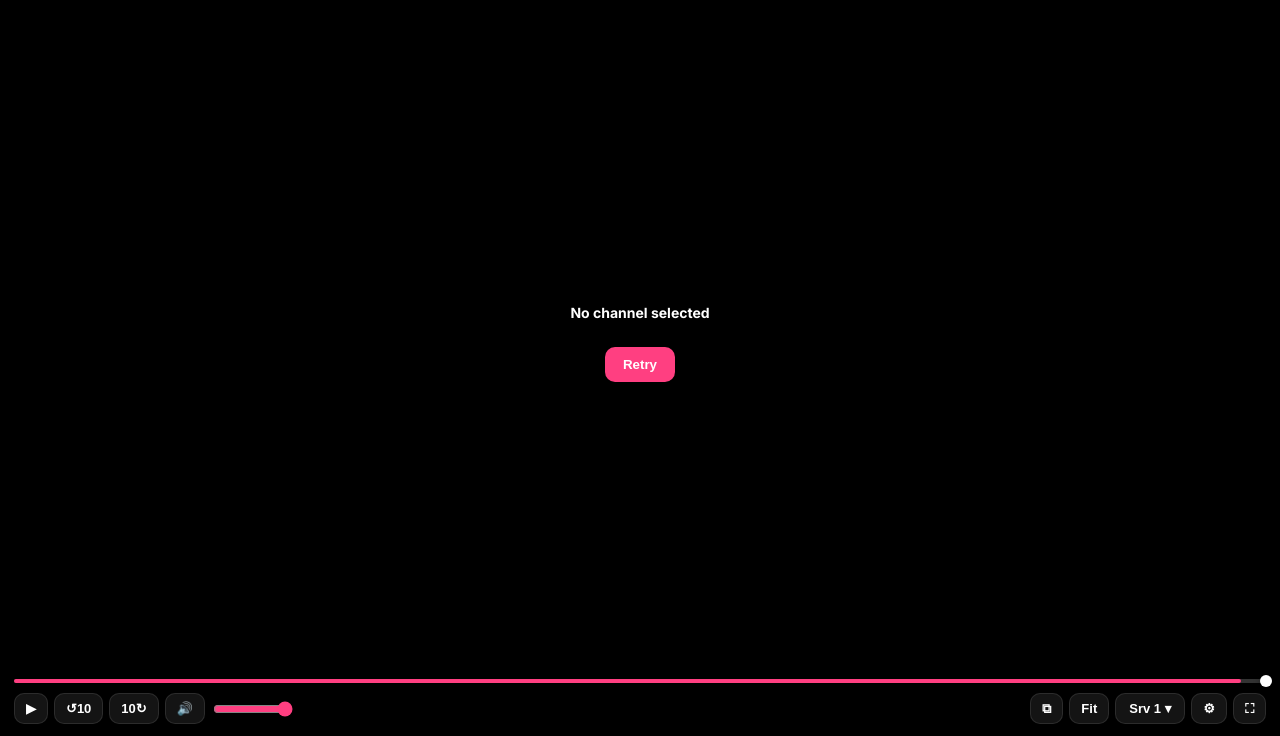
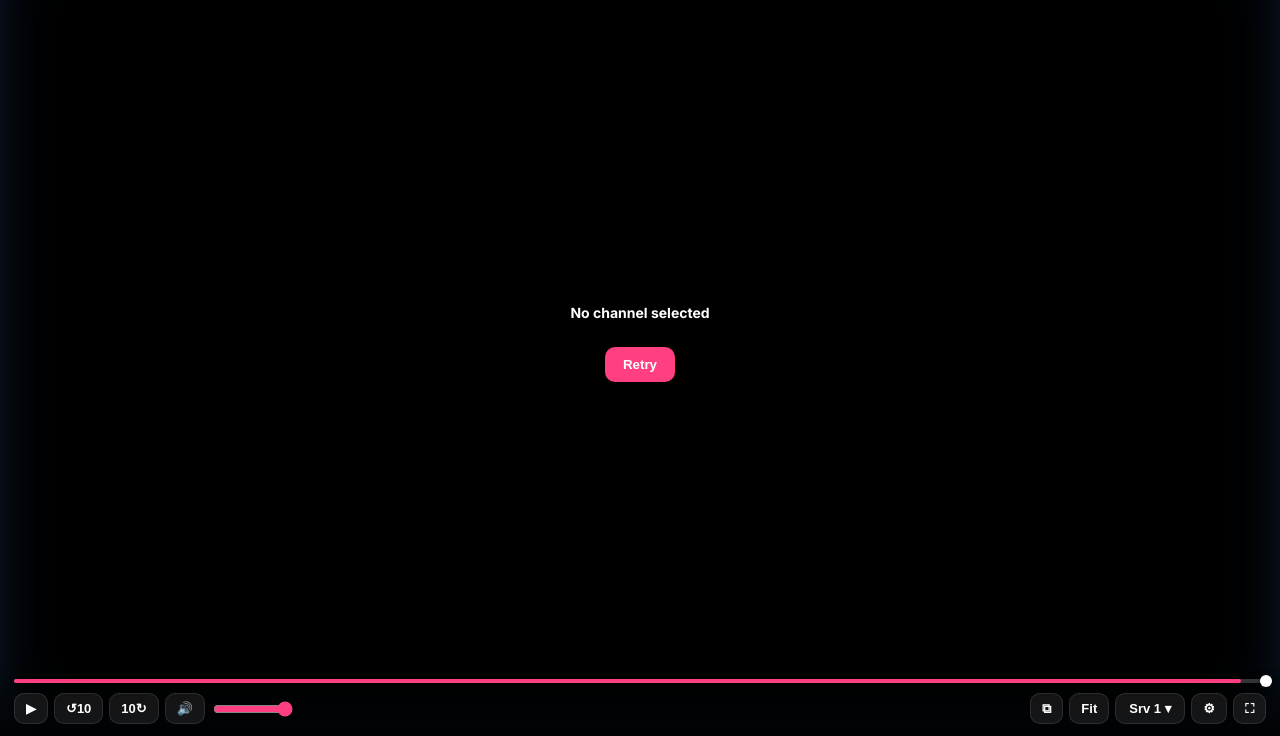
Before and after one commit to rmia41735-commits/BDIX-Live-TV, a plain HTML site: page player.html in a window 1280 px wide. Shown: the part 64-800 px from the top of the page. Drawn offline with Linux system fonts and the light colour scheme.

Commit message:
Wire and refine ambient lighting in standalone player

```diff
--- a/integrations/ambient-light.css
+++ b/integrations/ambient-light.css
@@ -1,8 +1,23 @@
-/* BDIX PLAY TV: non-invasive ambient player effect. */
-.player-shell.bdix-ambient {--bdix-ambient-rgb:74,151,255;--bdix-ambient-strength:.55;isolation:isolate;position:relative}
-.player-shell.bdix-ambient::before {content:'';position:absolute;inset:-10px;z-index:-1;pointer-events:none;border-radius:20px;background:radial-gradient(ellipse at 20% 40%,rgba(var(--bdix-ambient-rgb),calc(var(--bdix-ambient-strength)*.55)),transparent 62%),radial-gradient(ellipse at 80% 70%,rgba(var(--bdix-ambient-rgb),calc(var(--bdix-ambient-strength)*.40)),transparent 65%);filter:blur(20px);opacity:.95;transition:background 400ms ease,opacity 300ms ease}
-@media(max-width:760px){.player-shell.bdix-ambient::before{inset:-5px;filter:blur(12px)}}
-@media(min-width:1600px){.player-shell.bdix-ambient::before{inset:-16px;filter:blur(28px)}}
-@media(prefers-reduced-motion:reduce){.player-shell.bdix-ambient::before{transition:none}}
-@media(forced-colors:active){.player-shell.bdix-ambient::before{display:none}}
-.screen.player-screen:fullscreen .player-shell.bdix-ambient::before,.screen.player-screen.expanded-player .player-shell.bdix-ambient::before{display:none}
+/* BDIX PLAY TV ambient lighting — visual only; no player state changes. */
+.player-shell.bdix-ambient {
+  --bdix-ambient-rgb: 74, 151, 255;
+  --bdix-ambient-strength: .55;
+  position: relative;
+  isolation: isolate;
+}
+.player-shell.bdix-ambient::after {
+  content: "";
+  position: absolute;
+  inset: 0;
+  z-index: 5;
+  pointer-events: none;
+  border-radius: inherit;
+  box-shadow: inset 0 0 34px 7px rgba(var(--bdix-ambient-rgb), calc(var(--bdix-ambient-strength) * .44)), inset 0 0 85px 8px rgba(var(--bdix-ambient-rgb), calc(var(--bdix-ambient-strength) * .15));
+  transition: box-shadow .4s ease;
+}
+@media (max-width: 760px) {
+  .player-shell.bdix-ambient::after { box-shadow: inset 0 0 20px 4px rgba(var(--bdix-ambient-rgb), calc(var(--bdix-ambient-strength) * .38)); }
+}
+@media (prefers-reduced-motion: reduce) { .player-shell.bdix-ambient::after { transition: none; } }
+@media (forced-colors: active) { .player-shell.bdix-ambient::after { display: none; } }
+.player-shell.bdix-ambient:fullscreen::after { display: none; }
```
